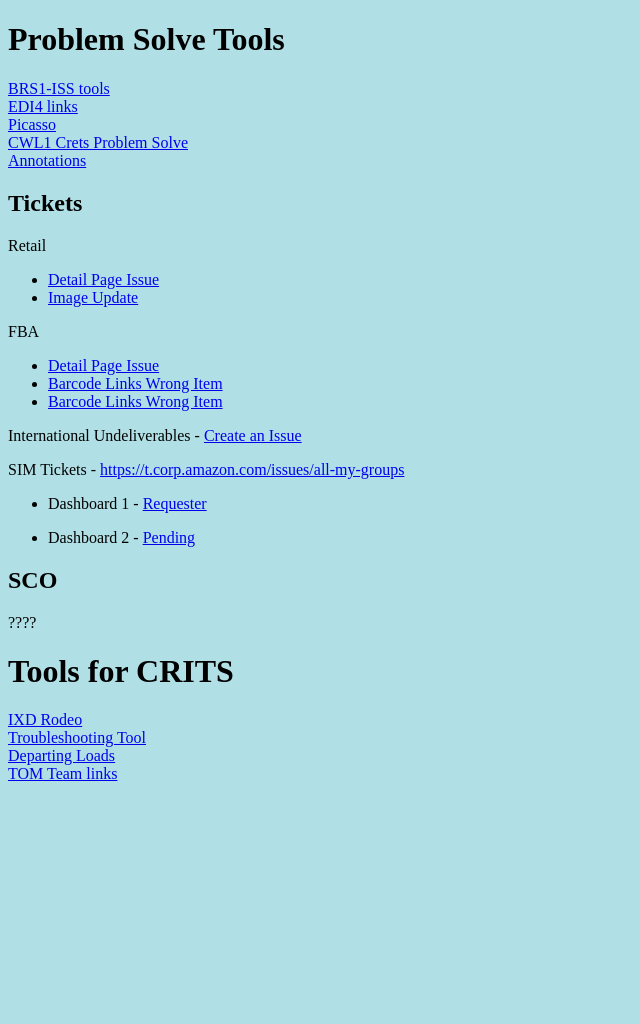
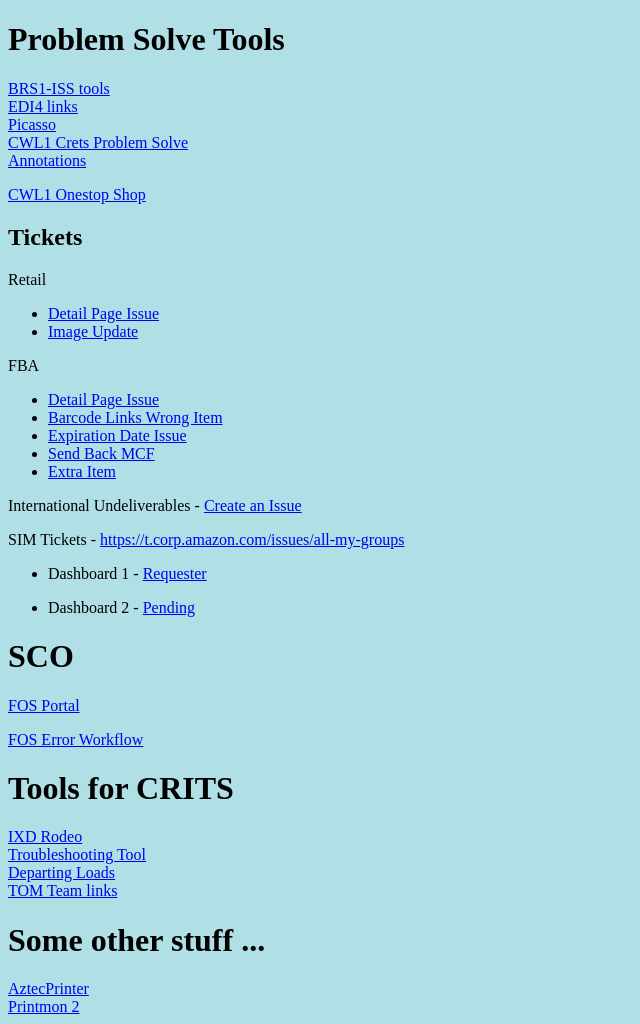
Before and after one commit to andrre-zp/cwl1-tools, a plain HTML site: page index.html in a window 1280 px wide. Shown: the whole page, without its empty margins (0-640 px from the left). Before the commit the page ends 800 px from the top, so only its background shows below. Drawn offline with Linux system fonts and the light colour scheme.

Commit message:
Add files via upload

```diff
--- a/index.html
+++ b/index.html
@@ -16,6 +16,9 @@
   <a href="https://w.amazon.com/bin/view/CWL1_ProblemSolve/Tools/EN" target="_blank">CWL1 Crets Problem Solve</a><br>
 
   <a href="https://w.amazon.com/bin/view/KTW1/ProblemSolve/Pozostale/3/#Attachments" target="_blank">Annotations</a><br>
+
+  <p><a href="https://prod.launch-tools.gess-launch.amazon.dev/fc_onestopshop?fc=CWL1" target="_blank">CWL1 Onestop Shop</a></p>
+
 
 
   <h2>Tickets</h2>
@@ -38,7 +41,13 @@
 	<a href="https://tiny.amazon.com/130cywu7s/CR_FBA_Barcode_Links_Wrong_Item" target="_blank">Barcode Links Wrong Item</a>
      </li>
      <li>
-	<a href="https://tiny.amazon.com/130cywu7s/CR_FBA_Barcode_Links_Wrong_Item" target="_blank">Barcode Links Wrong Item</a>
+	<a href="https://tiny.amazon.com/ju1z5h4x/CRETS_FBA_Expiration_Date_Issue" target="_blank">Expiration Date Issue</a>
+     </li>
+     <li>
+	<a href="https://tiny.amazon.com/11ftxgv0i/CRETS_FBA_Send_Back_MCF" target="_blank">Send Back MCF</a>
+     </li>
+     <li>
+	<a href="https://tiny.amazon.com/12gmznypz/CRETS_FBA_Extra_Item" target="_blank">Extra Item</a>
      </li>
   </ul>
 
@@ -56,8 +65,9 @@
    </ul>
 
 
-   <h2>SCO</h2>
-   <p>????</p>
+   <h1>SCO</h1>
+   <p><a href="https://tiny.amazon.com/1awopwkt0/fospcorpamazAmazfulf" target="_blank">FOS Portal</a></p>
+   <p><a href="https://tiny.amazon.com/l7pgll3g/riveamazworkCWL1runwfss" target="_blank">FOS Error Workflow</a></p>
 
 
   <h1>Tools for CRITS</h1>
@@ -68,6 +78,10 @@
   <a href="https://w.amazon.com/bin/view/CWL1-TOM-Links/" target="_blank">TOM Team links</a><br>
 
 
+  <h1>Some other stuff ...</h1>
+     <a href="http://amzbc.surge.sh/print.html" target="_blank">AztecPrinter</a><br>
+     <a href="https://drive-render.corp.amazon.com/view/swlls@/Printmon2v1_2.html?version=2e3650d1-0e40-4dfd-9293-9735997c34c9" target="_blank">Printmon 2</a><br>
+
   </body>
 
 </html>
```
